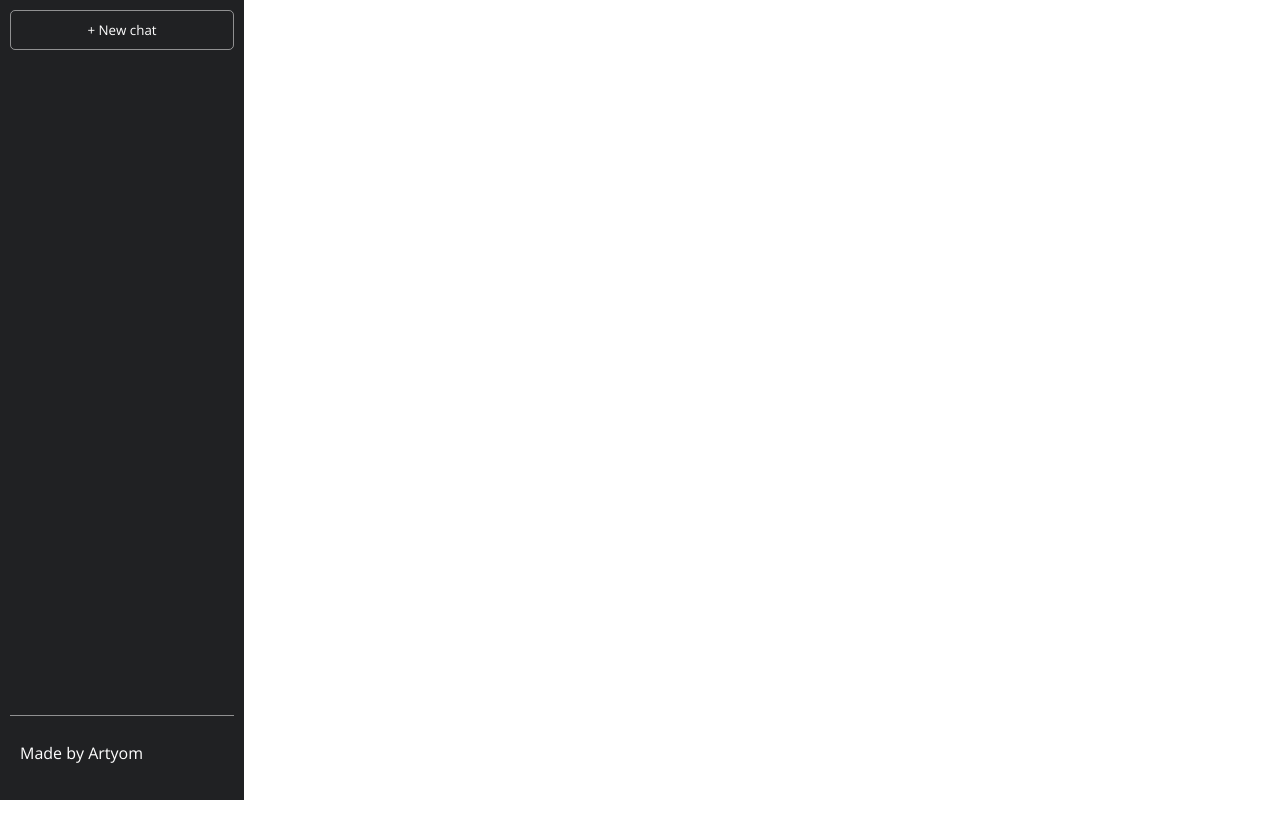
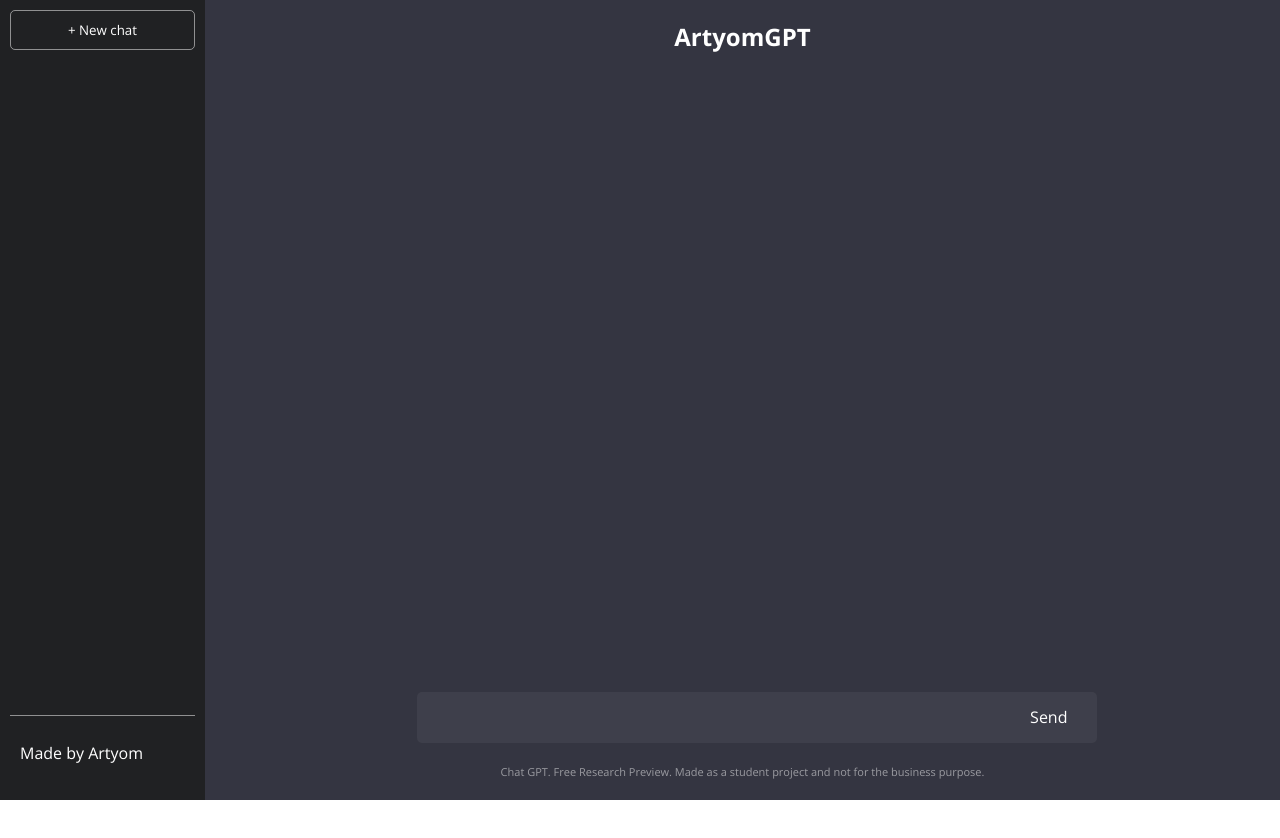
Before and after one commit to apalevich/react-chatgpt-clone, a JavaScript app: page / in a window 1280 px wide. Shown: the top 838 px of the page. After the commit the page ends 800 px from the top, so only its background shows below. Built offline with nearby package versions, Linux system fonts and the light colour scheme; the HTML template or start-up script is replaced by a standard one.

Commit message:
Add rest of stylization

```diff
--- a/src/App.js
+++ b/src/App.js
@@ -1,6 +1,6 @@
 function App() {
   return (
-    <div className="App">
+    <div className="app">
       <section className="side-bar">
         <button>+ New chat</button>
         <ul className="history"></ul>
@@ -8,7 +8,22 @@ function App() {
           <p>Made by Artyom</p>
         </nav>
       </section>
-      <section className="main"></section>
+      <section className="main">
+        <h1>ArtyomGPT</h1>
+        <ul className="feed">
+
+        </ul>
+        <div className="bottom-section">
+          <div className="input-container">
+            <input/>
+            <div id="submit">Send</div>
+          </div>
+          <p className="info">
+            Chat GPT. Free Research Preview.
+            Made as a student project and not for the business purpose.
+          </p>
+        </div>
+      </section>
     </div>
   );
 }
--- a/src/index.css
+++ b/src/index.css
@@ -12,6 +12,7 @@ body {
 
 .app {
   background-color: #343541;
+  display: flex;
 }
 
 .side-bar {
@@ -52,4 +53,54 @@ nav {
 .main {
   height: 100vh;
   width: 100%;
+  display: flex;
+  flex-direction: column;
+  justify-content: space-between;
+  align-items: center;
+  text-align: center;
 }
+
+.info {
+  color: rgba(255, 255, 255, .5);
+  font-size: 11px;
+  padding: 10px;
+}
+
+.bottom-section {
+  width: 100%;
+  display: flex;
+  flex-direction: column;
+  justify-content: center;
+  align-items: center;
+}
+
+.input-container {
+  position: relative;
+  width: 100%;
+  max-width: 650px;
+}
+
+input {
+  width: 100%;
+  border: none;
+  font-size: 20px;
+  background-color: rgba(255, 255, 255, .05);
+  padding: 12px 15px;
+  border-radius: 5px;
+  box-shadow: rgba(0, 0, 0, .05) 54px 55px
+              rgba(0, 0, 0, .05) -12px 30px
+              rgba(0, 0, 0, .05) 4px 6px
+              rgba(0, 0, 0, .05) 12px 3px
+              rgba(0, 0, 0, .05) -3px 5px;
+}
+
+input:focus {
+  outline: none;
+}
+
+#submit {
+  position: absolute;
+  bottom: 15px;
+  right: 0;
+  cursor: pointer;
+}
```
